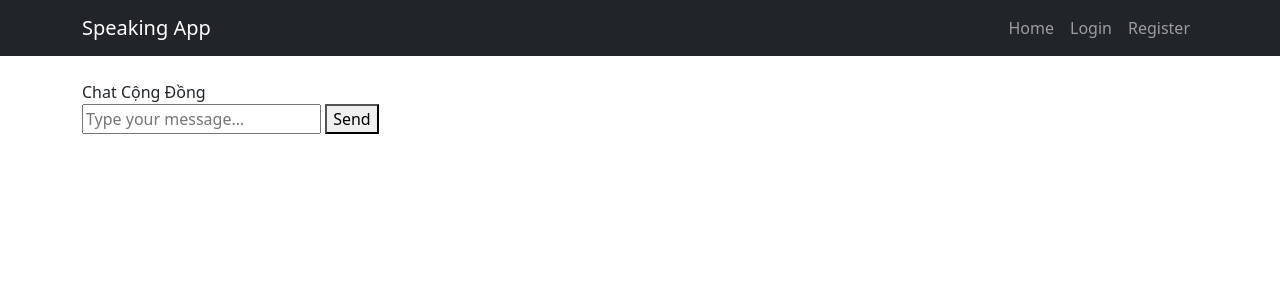
After one commit to Hoangsonvjppro/PythonProject, a Flask app: page /chat in a window 1280 px wide. The commit adds this page. Shown: the top 300 px of the page. Run offline with Flask 3, Linux system fonts and the light colour scheme; some libraries are stand-ins or nearby versions.

Commit message:
Fixed some bugs and added chat module

```diff
--- a/app.py
+++ b/app.py
@@ -4,15 +4,18 @@ from flask_login import LoginManager, UserMixin, login_user, logout_user, login_
 from werkzeug.security import generate_password_hash, check_password_hash
 from werkzeug.utils import secure_filename
 from functools import wraps
-from Modules.speech import speech_bp
-from Modules.translate import translate_bp
 from flask_cors import CORS
+from flask_socketio import SocketIO
+from modules.speech import speech_bp
+from modules.translate import translate_bp
+from modules.chat import chatting, register_socketio_events
 import os
 
 
 # init Flask
 app = Flask(__name__)
 CORS(app)
+socketio = SocketIO(app)
 app.config['SQLALCHEMY_DATABASE_URI'] = 'sqlite:///users.db'
 app.config['SQLALCHEMY_TRACK_MODIFICATIONS'] = False
 
@@ -20,6 +23,10 @@ app.config['SECRET_KEY'] = 'your_secret_key'
 
 app.register_blueprint(speech_bp)
 app.register_blueprint(translate_bp)
+app.register_blueprint(chatting)
+register_socketio_events(socketio)
+
+
 @app.errorhandler(500)
 def handle_internal_error(error):
     return jsonify({'success': False, 'error': 'Internal Server Error'}), 500
@@ -153,4 +160,4 @@ if __name__ == '__main__':
     app.debug = True
     with app.app_context():
         db.create_all()
-    app.run()
+    socketio.run(app, debug=True)
--- /dev/null
+++ b/modules/chat.py
@@ -0,0 +1,40 @@
+from flask import Blueprint, render_template
+from flask_socketio import emit, join_room, leave_room
+
+# Tạo Blueprint cho chat
+chatting = Blueprint('chatting', __name__)
+
+@chatting.route('/chat')
+def chat_page():
+    return render_template('chatting.html')
+
+# Đăng ký sự kiện SocketIO
+def register_socketio_events(socketio):
+
+    @socketio.on('connect')
+    def handle_connect():
+        print('Người dùng đã kết nối')
+
+    @socketio.on('disconnect')
+    def handle_disconnect():
+        print('Người dùng đã rời khỏi')
+
+    @socketio.on('send_message')
+    def handle_send_message(data):
+        username = data.get('username', 'Ẩn danh')
+        message = data.get('message', '')
+        emit('new_message', {'username': username, 'message': message}, broadcast=True)
+
+    @socketio.on('join_room')
+    def handle_join_room(data):
+        room = data.get('room', 'default')
+        username = data.get('username', 'Ẩn danh')
+        join_room(room)
+        emit('user_joined', {'username': username}, room=room)
+
+    @socketio.on('leave_room')
+    def handle_leave_room(data):
+        room = data.get('room', 'default')
+        username = data.get('username', 'Ẩn danh')
+        leave_room(room)
+        emit('user_left', {'username': username}, room=room)
--- a/templates/base.html
+++ b/templates/base.html
@@ -25,6 +25,7 @@
                     {% endif %}
                     <li><a class="nav-link" href="{{ url_for('speech.speech_to_text') }}">Test Speech</a></li>
                     <li class="nav-item"><a class="nav-link" href="{{ url_for('translate.translate_text') }}">Translate</a></li>
+                    <li><a class="nav-link" href="{{ url_for('chatting.chat_page') }}">Chat Space</a></li>
                     <li class="nav-item"><a class="nav-link" href="{{ url_for('update_profile') }}">Profile</a></li>
                     <li class="nav-item"><a class="nav-link" href="{{ url_for('logout') }}">Logout</a></li>
                 {% else %}
--- /dev/null
+++ b/templates/chatting.html
@@ -0,0 +1,37 @@
+{% extends "base.html" %}
+
+{% block title %}Chat Cộng Đồng{% endblock %}
+
+{% block content %}
+    <script src="https://cdnjs.cloudflare.com/ajax/libs/socket.io/4.7.5/socket.io.js"></script>
+
+    <div class="chat-container">
+        <div class="chat-header">Chat Cộng Đồng</div>
+        <div class="chat-messages" id="chat-messages"></div>
+        <div class="chat-input">
+            <input type="text" id="message-input" placeholder="Type your message..." />
+            <button id="send-button">Send</button>
+        </div>
+    </div>
+
+    <script>
+        const socket = io();
+        const chatMessages = document.getElementById("chat-messages");
+        const messageInput = document.getElementById("message-input");
+        const sendButton = document.getElementById("send-button");
+
+        sendButton.addEventListener("click", () => {
+            const message = messageInput.value.trim();
+            if (message) {
+                socket.emit("send_message", { message });
+                messageInput.value = "";
+            }
+        });
+
+        socket.on("new_message", (data) => {
+            const messageElement = document.createElement("div");
+            messageElement.textContent = `${data.username}: ${data.message}`;
+            chatMessages.appendChild(messageElement);
+        });
+    </script>
+{% endblock %}
--- a/templates/home.html
+++ b/templates/home.html
@@ -7,7 +7,8 @@
         <h1>Welcome, {{ current_user.username if current_user.is_authenticated else "Guest" }}!</h1>
 
         {% if current_user.is_authenticated %}
-            <img src="{{ url_for('static', filename='uploads/' + current_user.avatar) }}" alt="Avatar" class="rounded-circle mt-3" width="150">
+            <img src="{{ url_for('static', filename='uploads/' + current_user.avatar) }}" alt="Avatar"
+                 class="rounded-circle mt-3" width="150">
             <div class="mt-3">
                 <a href="{{ url_for('update_profile') }}" class="btn btn-primary">Update Profile</a>
                 <a href="{{ url_for('logout') }}" class="btn btn-danger">Logout</a>
```
Also changed, not shown: modules/speech.py (renamed from Modules/speech.py), modules/translate.py (renamed from Modules/translate.py), static/img/female-avt.svg (added), static/img/male.svg (added).
